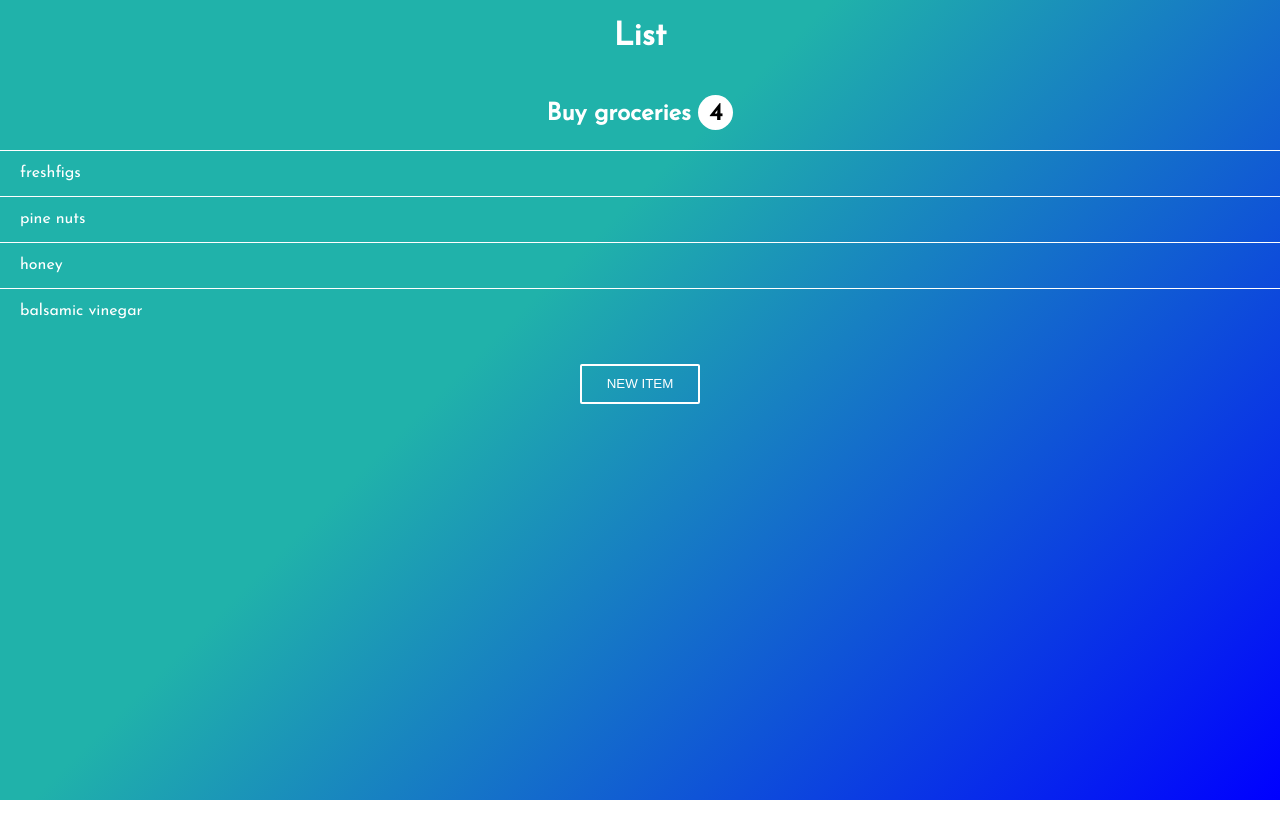
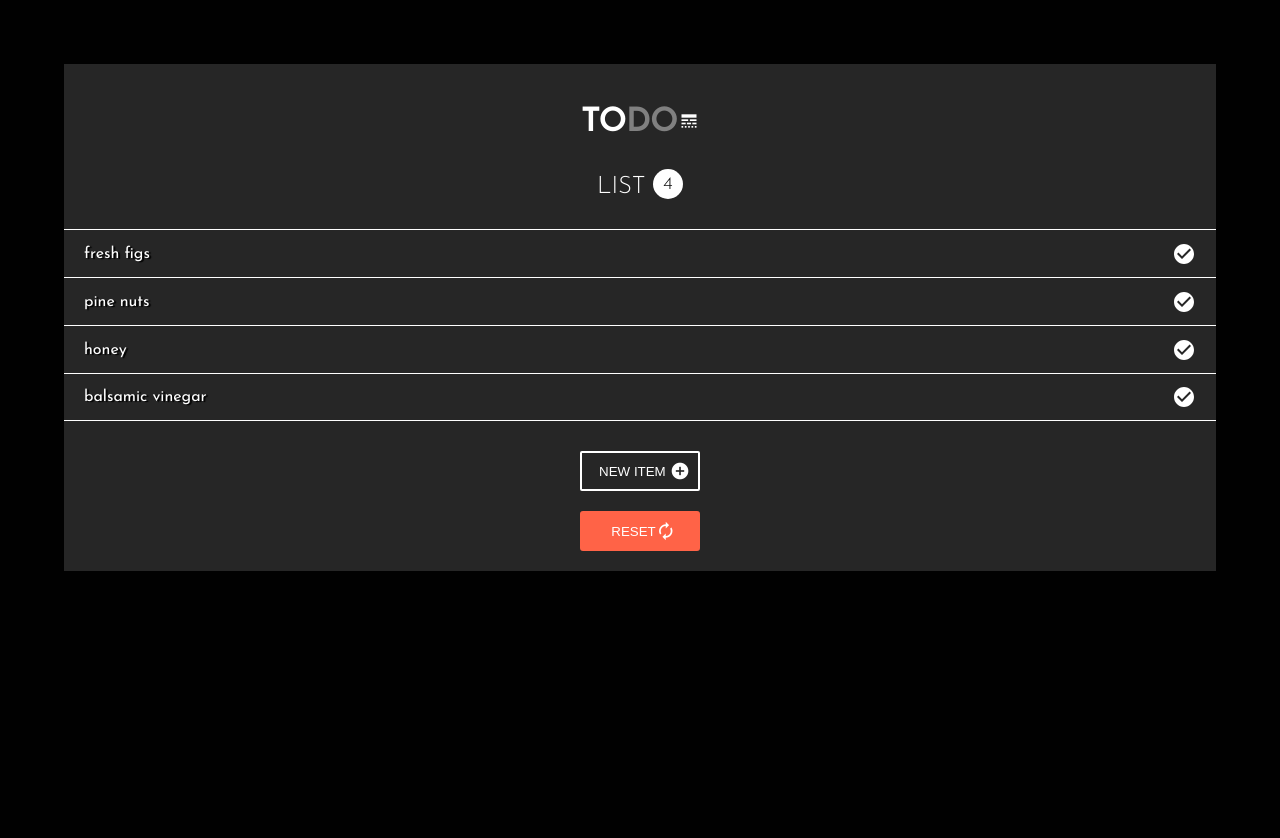
Before and after one commit to ear78/jquery-app, a plain HTML site: page index.html in a window 1280 px wide. Before the commit the page ends 800 px from the top, so only its background shows below. Drawn offline with nearby package versions, Linux system fonts and the light colour scheme.

Commit message:
add reset functionality and continued design

```diff
--- a/css/_styles.scss
+++ b/css/_styles.scss
@@ -5,47 +5,93 @@
 
 // SASS VARIABLES
 $white: #fff;
+$darkBlack: #010101;
+$black: #262626;
+$completed: #6b6b6b;
+
+* {
+    box-sizing: border-box;
+}
+
+.material-icons {
+    font-size: 20px;
+}
 
 body {
     font-family: 'Josefin Sans', sans-serif;
     background: linear-gradient(135deg,lightseagreen, lightseagreen 40%, blue);
     height: 100vh;
     color: $white;
+    background: #010101;
+}
+
+.main {
+    background: #262626;
+    width: 90%;
+    margin: 5% auto;
+    padding-bottom: 20px;
 }
 
 .header-container {
     display: flex;
     flex-direction: column;
     align-items: center;
+    padding: 10px 0;
+    h1 {
+        text-transform: uppercase;
+        margin-bottom: 10px;
+        span {
+            width: 43px;
+            height: 44px;
+            font-size: 2rem;
+            background: none;
+            color: gray;
+        }
+    }
+    h2 {
+        text-transform: uppercase;
+        font-weight: 100;
+    }
     span {
         background: #fff;
-        width: 25px;
-        height: 25px;
+        width: 30px;
+        height: 30px;
         border-radius: 50%;
         display: inline-block;
         color: black;
         position: relative;
-        padding: 5px;
         text-align: center;
-        line-height: 1.2;
+        line-height: 1.75;
+        font-size: .75em;
+        vertical-align: bottom;
     }
 }
 
 ul {
     margin-bottom: 30px;
     li {
-        height: 45px;
+        height: 48px;
         width: 100%;
         display: flex;
         align-items: center;
-        padding-left: 20px;
+        justify-content: space-between;
+        padding: 0 20px;
         border-top: 1px solid $white;
+        text-shadow: 2px 1px 1px black;
+    }
+    li:last-child {
+        border-bottom: 1px solid $white;
     }
 }
 
 #newItemButton {
-    text-align: center;
+    display: flex;
+    justify-content: center;
+    margin-bottom: 20px;
     button {
+     display: flex;
+     align-items: center;
+     justify-content: space-around;
      width: 120px;
      height: 40px;
      border-radius: 2px;
@@ -53,14 +99,16 @@ ul {
      border: 2px solid #fff;
      color: white;
      text-transform: uppercase;
+     padding-left: 15px;
     }
 }
 
 form {
     text-align: center;
+    margin-bottom: 20px;
     input#itemDescription {
         height: 40px;
-        border: 1px solid $white;
+        border: 2px solid $white;
         border-radius: 3px;
         color: #fff;
         text-transform: uppercase;
@@ -69,17 +117,52 @@ form {
         min-width: 230px;
         background: none;
     }
+    input#itemDescription:focus {
+        outline: none;
+    }
     #add {
         width: 80px;
-        height: 44px;
-        background: none;
-        border: 1px solid $white;
+        height: 40px;
+        background: #fff;
+        border: 1px solid #fff;
         border-radius: 3px;
-        color: #fff;
+        color: black;
         text-transform: uppercase;
-        font-weight: 100;
+        font-weight: 400;
     }
     input::-webkit-input-placeholder {
         color: $white;
     }
 }
+
+#resetButton {
+    display: flex;
+    justify-content: center;
+    button {
+        border: 2px solid tomato;
+        height: 40px;
+        width: 120px;
+        border-radius: 3px;
+        color: white;
+        background: tomato;
+        text-transform: uppercase;
+        display: flex;
+        align-items: center;
+        justify-content: center;
+        padding-left: 13px;
+        &:focus {
+            outline: none;
+        }
+        i {
+            font-size: 20px;
+        }
+    }
+
+}
+
+.hot {
+    background-color: tomato;
+}
+.complete {
+    background-color: $completed;
+}
--- a/index.html
+++ b/index.html
@@ -6,31 +6,40 @@
         <meta name="viewport" content="width=device-width, initial-scale=1.0">
         <!-- <link rel="stylesheet" href="./reset.css"> -->
         <link href="https://fonts.googleapis.com/css?family=Josefin+Sans:300,400|Montserrat" rel="stylesheet">
+        <link href="https://fonts.googleapis.com/icon?family=Material+Icons"
+      rel="stylesheet">
         <link rel="stylesheet" href="./css/styles.css">
 
     </head>
     <body>
-    <div id="page" class="main">
-        <div class="header-container">
-            <h1 id="header">List</h1>
-            <h2>Buy groceries <span id="counter"></span></h2>
-        </div>
+        <main id="page" class="main">
+            <!-- HEADER SECTION -->
+            <header class="header-container">
+                <h1 id="header">To<span>Do</span> <i class="material-icons">line_style</i></h1>
+                <h2>List <span id="counter"></span></h2>
+            </header>
+
+            <!-- LIST OF ITEMS -->
                 <ul>
-                <li id="one" class="hot"><em>fresh</em> figs</li>
-                <li id="two" class="hot">pine nuts</li>
-                <li id="three" class="hot">honey</li>
-                <li id="four">balsamic vinegar</li>
+                    <li id="one">fresh figs<img src="./img/checkmark.svg" alt="check mark"/></li>
+                    <li id="two">pine nuts<img src="./img/checkmark.svg" alt="check mark"/></li>
+                    <li id="three">honey<img src="./img/checkmark.svg" alt="check mark"/></li>
+                    <li id="four">balsamic vinegar<img src="./img/checkmark.svg" alt="check mark"/></li>
                 </ul>
 
                 <div id="newItemButton">
-                <button href="#" id="showForm">new item</button>
+                    <button href="#" id="showForm">new item <i class="material-icons">add_circle</i></button>
                 </div>
 
                 <form id="newItemForm">
                     <input type="text" id="itemDescription" placeholder="Add description" />
                     <input type="submit" id="add" value="add" />
                 </form>
+
+                <div id="resetButton">
+                    <button type="button" name="reset">Reset <i class="material-icons">autorenew</i></button>
                 </div>
+        </main>
         <script src="https://ajax.googleapis.com/ajax/libs/jquery/3.1.0/jquery.min.js"></script>
         <script type="text/javascript" src="scripts.js"></script>
     </body>
--- a/scripts.js
+++ b/scripts.js
@@ -22,16 +22,16 @@ $(document).ready(function(){
     $newItemButton.show();
     $newItemForm.hide();
     $('#showForm').on('click', function(){
-        $newItemButton.hide();
-        $newItemForm.show();
+        $newItemButton.fadeOut('slow');
+        $newItemForm.delay(600).fadeIn('slow');
     });
 
     // ADDING A NEW LIST ITEMS
     $newItemForm.on('submit', function(e){
         e.preventDefault();
-        var text = $('input:text').val();
-        $list.append('<li>' + text + '</li>');
-        $('input:text').val('');
+        var text = $('input:text').val();// GET TEXT VALUE
+        $list.append('<li>' + text + '</li>');//APPEND LIST ITEM WITH TEXT VALUE
+        $('input:text').val('');// RESET INPUT FIELD
         updateCount();
     });
 
@@ -51,12 +51,16 @@ $(document).ready(function(){
             item = $this.text();
             $this.remove();
             $list
-                .append('<li class=\"complete\">' + item + '</li>')
-                .hide().fadeIn(3000);
+                .append('<li class=\"complete\">' + item + '<i class="material-icons">delete</i></li>')
+                .hide().fadeIn(2000);
             updateCount();
         }
     })
 
-
+    //RESET BUTTON
+    $('#resetButton').on('click', function(){
+        $('li').remove();
+        updateCount();
+    })
 
 })
```
Also changed, not shown: css/styles.css, img/checkmark.svg (added), img/delete.svg (added), 1 other file. Lines whose indentation alone changed are shown as unchanged.
